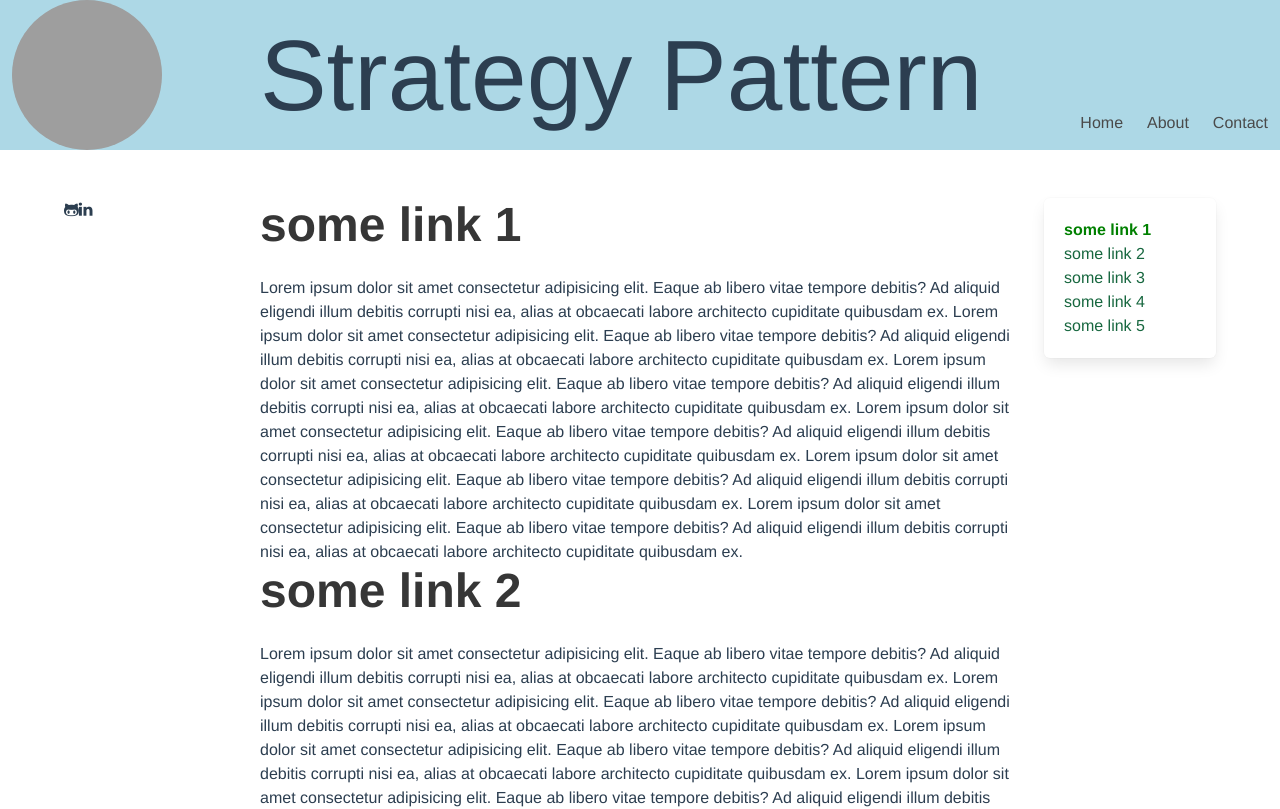
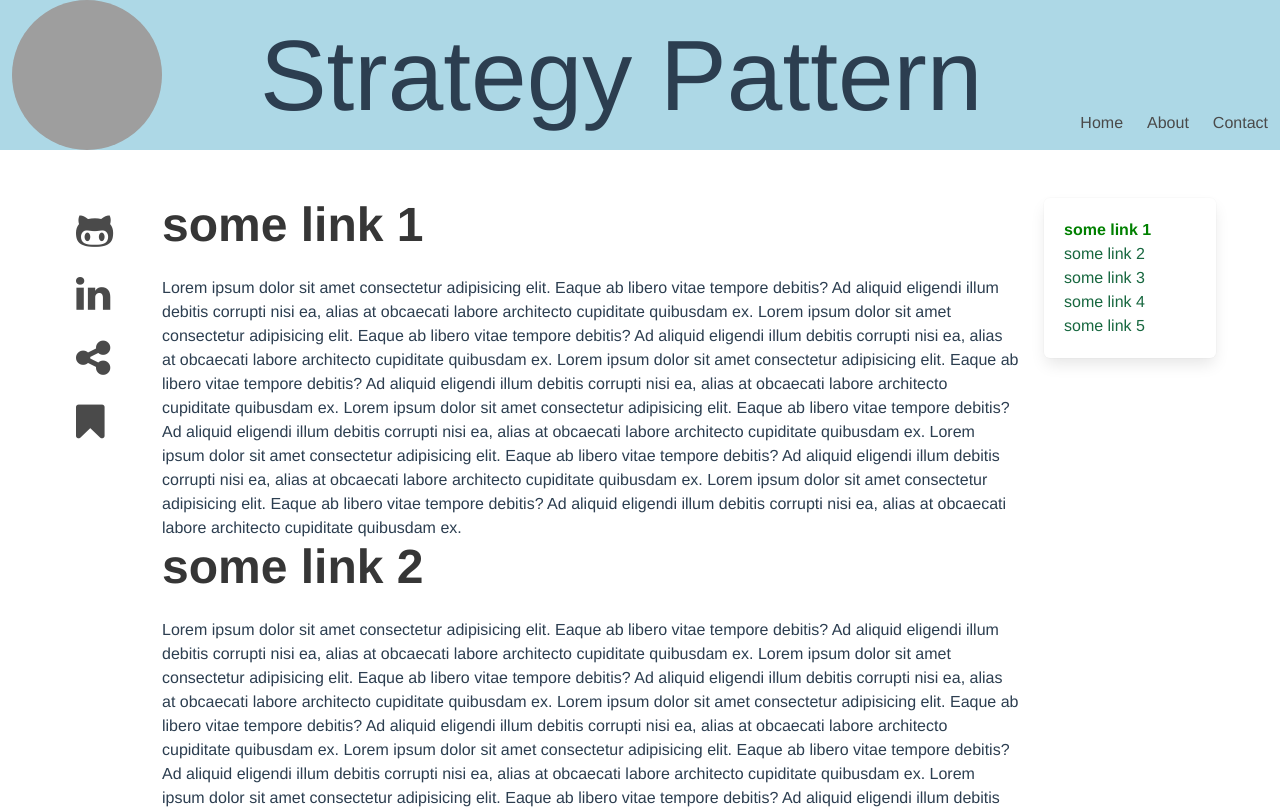
Before and after one commit to ankitprahladsoni/blog-post, a Vue app: page /#/ in a window 1280 px wide. Shown: the top 809 px of the page. Built offline with nearby package versions, Linux system fonts and the light colour scheme; grey boxes are pictures that could not be loaded.

Commit message:
added icons

```diff
--- a/src/components/Article/Article.vue
+++ b/src/components/Article/Article.vue
@@ -1,7 +1,7 @@
 <template>
         <div class="columns">
-                <div class="column is-2"><article-buttons></article-buttons></div>
-                <div class="column is-8"><article-content @scroll="scrollMethod"></article-content> </div>
+                <div class="column is-1"><article-buttons></article-buttons></div>
+                <div class="column is-9"><article-content @scroll="scrollMethod"></article-content> </div>
                 <div class="column is-2"><article-menu :item-to-highlight="highlightItem"></article-menu></div>
         </div>
 </template>
--- a/src/components/Article/ArticleButtons.vue
+++ b/src/components/Article/ArticleButtons.vue
@@ -1,7 +1,13 @@
 <template>
      <section class="sticky" id="article-buttons">
-        <i class="fa fa-github-alt"></i>
-        <i class="fa fa-linkedin"></i>
+            <div class="tile is-parent is-vertical">
+                <article class="tile is-child">
+                    <p class="subtitle"><i class="fa fa-github-alt fa-2x"></i></p>
+                    <p class="subtitle"><i class="fa fa-linkedin fa-2x"></i></p>
+                    <p class="subtitle"><i class="fa fa-share-alt fa-2x"></i></p>
+                    <p class="subtitle"><i class="fa fa-bookmark fa-2x"></i></p>
+                </article>
+            </div>
     </section>
 </template>
 
@@ -11,4 +17,8 @@ export default Vue.extend({});
 </script>
 
 <style lang="scss" scoped>
+.sticky {
+  position: sticky;
+  top: 100px;
+}
 </style>
```
